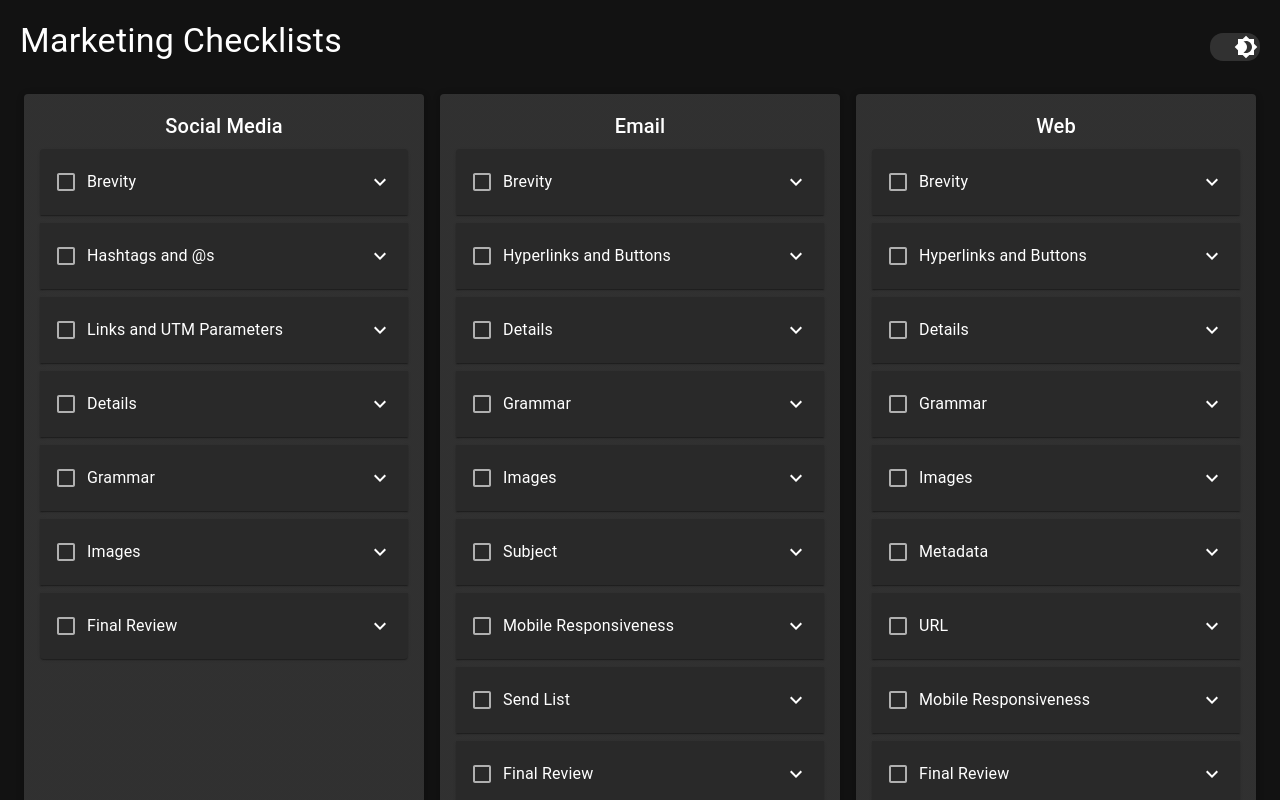
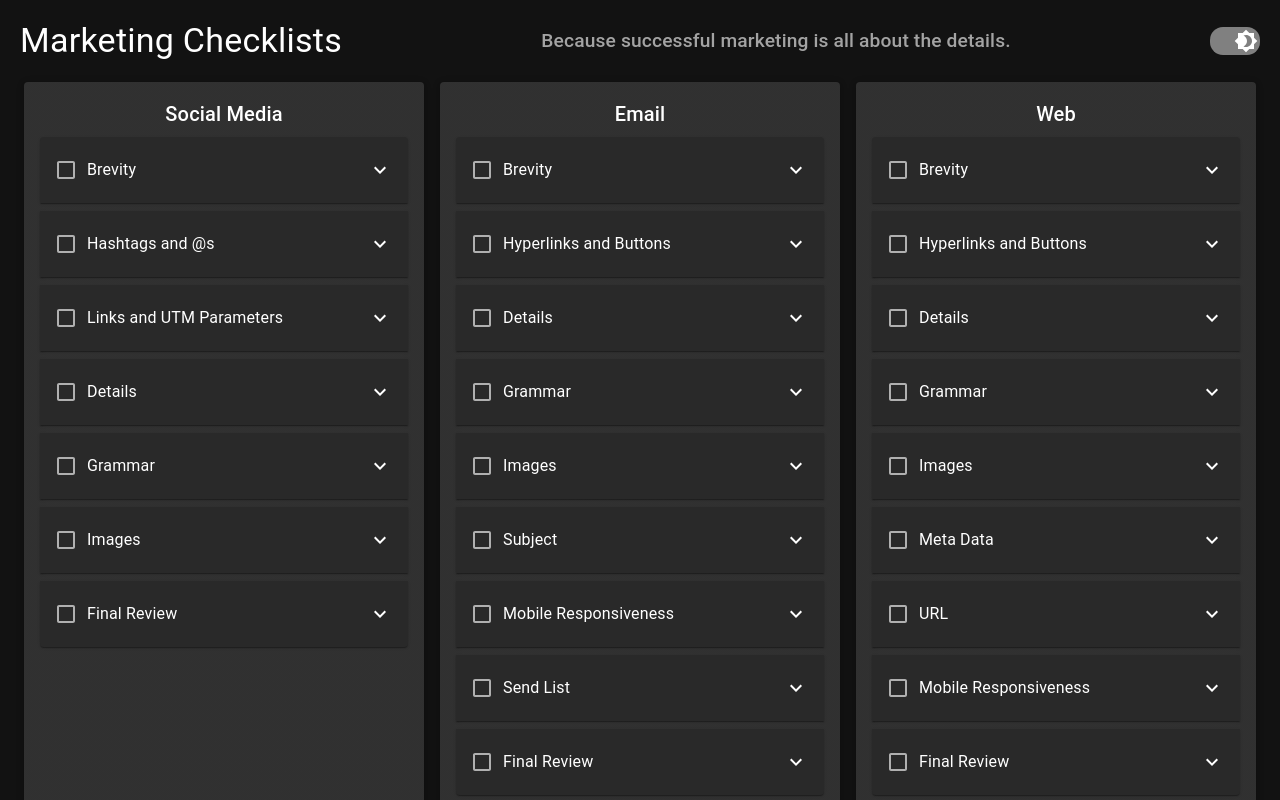
Before and after one commit to danielledonnelly/marketing-checklists, a React (Vite) app: page / in a window 1280 px wide. Shown: the top 800 px of the page. Built offline with nearby package versions, Linux system fonts and the light colour scheme.

Commit message:
tagline gone on small screens

```diff
--- a/src/App.css
+++ b/src/App.css
@@ -47,7 +47,11 @@ body {
   overflow: hidden;
 }
 
-@media (max-width: 768px) {
+@media (max-width: 1000px) {
+  .tagline {
+    display: none !important;
+  }
+
   .checklist-container {
     flex-direction: column;
     align-items: center;
--- a/src/App.jsx
+++ b/src/App.jsx
@@ -6,8 +6,8 @@ import { ThemeProvider, createTheme } from "@mui/material/styles";
 import CssBaseline from "@mui/material/CssBaseline";
 import { styled } from "@mui/system";
 import { Switch } from "@mui/material";
-import Brightness4Icon from "@mui/icons-material/Brightness4"; // Moon Icon
-import Brightness7Icon from "@mui/icons-material/Brightness7"; // Sun Icon
+import Brightness4Icon from "@mui/icons-material/Brightness4";
+import Brightness7Icon from "@mui/icons-material/Brightness7";
 
 const StyledSwitch = styled(Switch)(({ theme }) => ({
   width: 50,
@@ -20,7 +20,7 @@ const StyledSwitch = styled(Switch)(({ theme }) => ({
       transform: "translateX(22px)",
       color: "#fff",
       "& + .MuiSwitch-track": {
-        backgroundColor: "#313131",
+        backgroundColor: "#808080",
         opacity: 1,
       },
     },
@@ -39,7 +39,7 @@ const StyledSwitch = styled(Switch)(({ theme }) => ({
   },
   "& .MuiSwitch-track": {
     borderRadius: 26 / 2,
-    backgroundColor: theme.palette.mode === "dark" ? "#313131" : "#313131",
+    backgroundColor: "#808080",
     opacity: 1,
     transition: theme.transitions.create(["background-color"]),
   },
@@ -79,7 +79,7 @@ function App() {
   const checklists = [
     { title: "Social Media", items: ["Brevity", "Hashtags and @s", "Links and UTM Parameters", "Details", "Grammar", "Images", "Final Review"] },
     { title: "Email", items: ["Brevity", "Hyperlinks and Buttons", "Details", "Grammar", "Images", "Subject", "Mobile Responsiveness", "Send List", "Final Review"] },
-    { title: "Web", items: ["Brevity", "Hyperlinks and Buttons", "Details", "Grammar", "Images", "Metadata", "URL", "Mobile Responsiveness", "Final Review"] },
+    { title: "Web", items: ["Brevity", "Hyperlinks and Buttons", "Details", "Grammar", "Images", "Meta Data", "URL", "Mobile Responsiveness", "Final Review"] },
     { title: "Print", items: ["Brevity", "Grammar", "Details", "Formatting", "Contact Info", "Final Review"] },
   ];
 
@@ -87,9 +87,28 @@ function App() {
     <ThemeProvider theme={darkMode ? darkTheme : lightTheme}>
       <CssBaseline />
       <Box className="app-container" sx={{ textAlign: "center", padding: "20px" }}>
-        <Box sx={{ display: "flex", justifyContent: "space-between", alignItems: "center", marginBottom: "20px" }}>
-          <Typography variant="h4" gutterBottom>
+        <Box
+          sx={{
+            display: "flex",
+            alignItems: "center",
+            justifyContent: "space-between",
+            marginBottom: "20px",
+          }}
+        >
+          <Typography variant="h4" sx={{ textAlign: "left" }}>
             Marketing Checklists
+          </Typography>
+          <Typography
+            variant="h6"
+            className="tagline"
+            sx={{
+              fontSize: "1.2rem",
+              color: "rgba(200, 200, 200, 0.8)", // Lighter grey color
+              textAlign: "center",
+              flex: 1,
+            }}
+          >
+            Because successful marketing is all about the details.
           </Typography>
           <StyledSwitch
             checked={darkMode}
--- a/src/Checklist.jsx
+++ b/src/Checklist.jsx
@@ -126,7 +126,7 @@ function Checklist({ title, items }) {
     ),
     Metadata: (
       <>
-        Optimize for SEO by including complete and accurate metadata, such as a title and description. If applicable, include an author for blogs.
+        Optimize for SEO by including complete and accurate metadata, such as a title and description. If applicable, include an author as well.
       </>
     ),
   };
```
